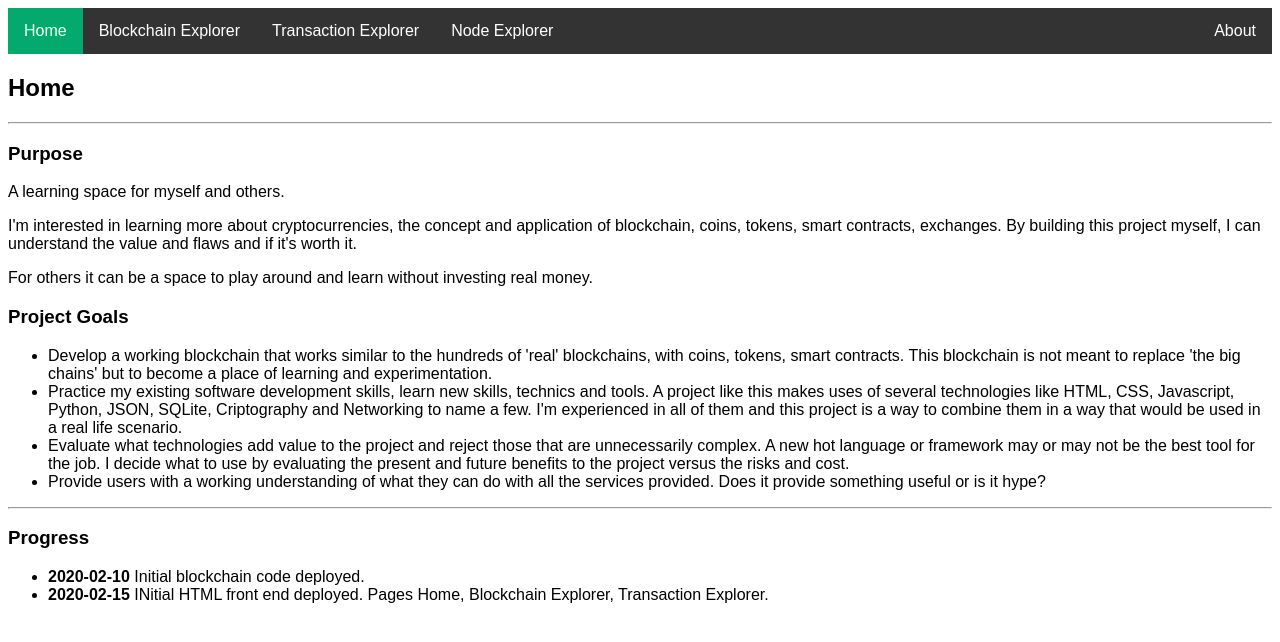
After one commit to BigPapaPedro/ChainBlockPy, a Python web app: template templates/home.html in a window 1280 px wide. The commit adds this page. Shown: the top 642 px of the page. Run offline with Jinja, Linux system fonts and the light colour scheme; the template is opened without the code that fills it, so the values that code supplies are empty.

```diff
--- a/BlockChain.py
+++ b/BlockChain.py
@@ -76,8 +76,6 @@ class BlockChain:
 
     #
     def executeTxn(self, txn):
-
-        print(txn.toJson())
 
         if txn.txnType =='STAKE':
 
--- /dev/null
+++ b/static/css/default.css
@@ -0,0 +1,38 @@
+body {
+    background-color: white;
+    font-family: Arial, Helvetica, sans-serif;
+}
+
+table {
+    width: 100%;
+    border-collapse: collapse;
+}
+
+thead {
+    text-align: center;
+    font-weight: bold;
+}
+
+th {
+    background-color: gray;
+    color: white;
+    text-aligh: center;
+}
+
+th, td {
+    text-align: center;
+    padding: 15px;
+    border-bottom: 1px solid gray;
+}
+
+td {
+    word-break: break-all;
+}
+
+tr:nth-child(even) {
+    background-color: lightgray;
+}
+
+.active {
+  background-color: #04AA6D;
+}
--- a/static/css/navbar.css
+++ b/static/css/navbar.css
@@ -1,4 +1,4 @@
-ul {
+ul.navbar {
     font-family: Arial, Helvetica, sans-serif;
     list-style-type: none;
     margin: 0;
@@ -10,11 +10,11 @@ ul {
     top: 0;
 }
 
-li {
+li.navbar {
   float: left;
 }
 
-li a {
+li.navbar a.navbar {
   display: block;
   color: white;
   text-align: center;
@@ -22,7 +22,7 @@ li a {
   text-decoration: none;
 }
 
-li a:hover {
+li.navbar a:hover {
   background-color: #111;
 }
 
--- /dev/null
+++ b/templates/home.html
@@ -0,0 +1,60 @@
+<!DOCTYPE html>
+<html lang="en">
+<head>
+    <meta charset="UTF-8">
+    <title>ChainBlockPy Home</title>
+    <link rel="icon" href="/static/images/favicon.ico">
+    <link rel="stylesheet" href="/static/css/default.css">
+    <link rel="stylesheet" href="/static/css/navbar.css">
+    <script type="text/javascript" src="https://code.jquery.com/jquery-3.5.0.min.js"></script>
+</head>
+<body>
+
+    <ul class="navbar">
+      <li class="navbar"><a class="navbar active" href="/">Home</a></li>
+      <li class="navbar"><a class="navbar" href="blockchainexplorer">Blockchain Explorer</a></li>
+      <li class="navbar"><a class="navbar" href="transactionexplorer">Transaction Explorer</a></li>
+      <li class="navbar"><a class="navbar" href="nodeexplorer">Node Explorer</a></li>
+      <li class="navbar" style="float:right"><a class="navbar" class="active" href="#about">About</a></li>
+    </ul>
+
+    <h2>Home</h2>
+
+    <hr>
+
+    <h3>Purpose</h3>
+
+    <p>A learning space for myself and others.</p>
+
+    <p>I'm interested in learning more about cryptocurrencies, the concept and application of blockchain,
+
+    coins, tokens, smart contracts, exchanges. By building this project myself, I can understand the value and flaws and if it's worth it.</p>
+
+    <p>For others it can be a space to play around and learn without investing real money.</p>
+
+    <h3>Project Goals</h3>
+
+    <ul>
+        <li>Develop a working blockchain that works similar to the hundreds of 'real' blockchains, with coins, tokens, smart contracts.
+            This blockchain is not meant to replace 'the big chains' but to become a place of learning and experimentation.</li>
+        <li>Practice my existing software development skills, learn new skills, technics and tools.
+            A project like this makes uses of several technologies like HTML, CSS, Javascript, Python, JSON, SQLite, Criptography and Networking to name a few.
+            I'm experienced in all of them and this project is a way to combine them in a way that would be used in a real life scenario.</li>
+        <li>Evaluate what technologies add value to the project and reject those that are unnecessarily complex.
+            A new hot language or framework may or may not be the best tool for the job.
+            I decide what to use by evaluating the present and future benefits to the project versus the risks and cost.</li>
+
+        <li>Provide users with a working understanding of what they can do with all the services provided. Does it provide something useful or is it hype?</li>
+    </ul>
+
+    <hr>
+
+    <h3>Progress</h3>
+
+    <ul>
+        <li><strong>2020-02-10</strong> Initial blockchain code deployed.</li>
+        <li><strong>2020-02-15</strong> INitial HTML front end deployed. Pages Home, Blockchain Explorer, Transaction Explorer.</li>
+    </ul>
+
+</body>
+</html>
```
Also changed, not shown: DBDriver.py (added, +99 -0 lines), Node.py (+18 -5 lines), NodeAPI.py (+9 -2 lines), dbread.py (added, +33 -0 lines), main.py (+8 -1 lines), templates/index.html (deleted, +0 -17 lines), templates/nodeexplorer.html (added, +36 -0 lines), templates/transactionexplorer.html (renamed from templates/transactionpoolexplorer.html, +16 -30 lines), templates/transactionsexplorer.html (deleted, +0 -82 lines).
